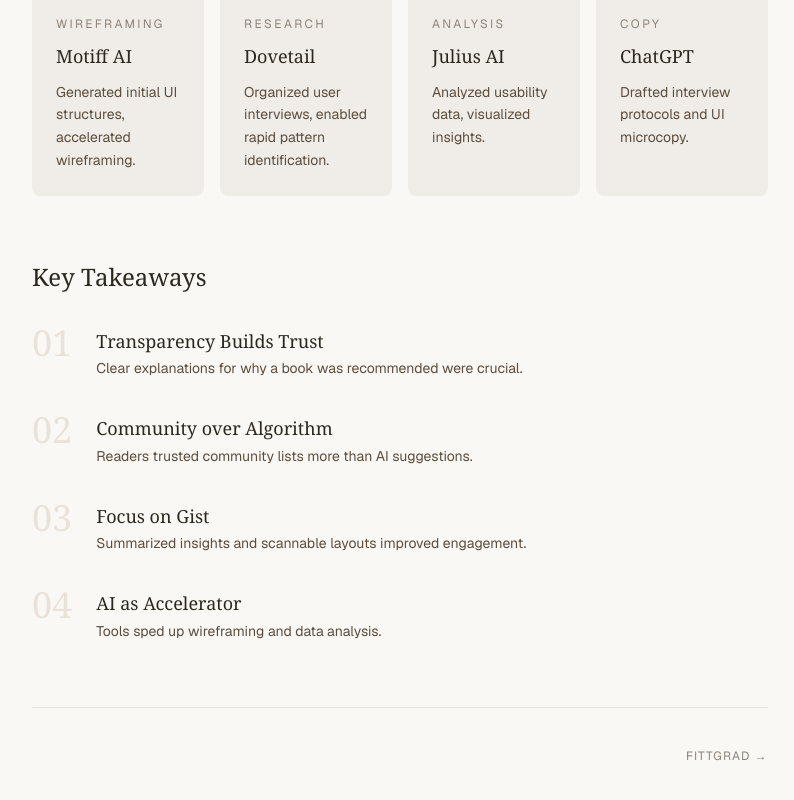
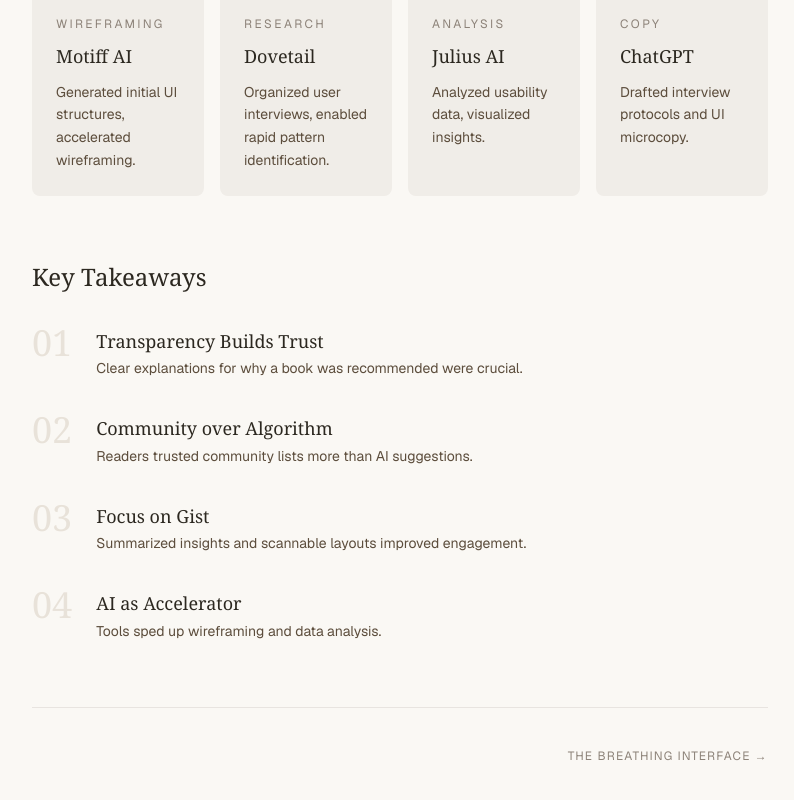
Before and after one commit to NanaAbenaBempong/artbysarps-v2, a Next.js app: page /works/readnext in a window 1280 px wide. Shown: the part 2709-3509 px from the top of the page, without its empty margins (240-1034 px from the left). Built offline with nearby package versions, Linux system fonts and the light colour scheme.

Commit message:
Update src/app/works/[slug]/page.tsx

```diff
--- a/src/app/works/[slug]/page.tsx
+++ b/src/app/works/[slug]/page.tsx
@@ -168,7 +168,7 @@ const caseStudies: CaseStudy[] = [
       },
     ],
     prev: null,
-    next: { slug: 'fittgrad', title: 'FittGrad' },
+    next: { slug: 'breathing-interface', title: 'The Breathing Interface' },
   },
   {
     slug: 'fittgrad',
```
